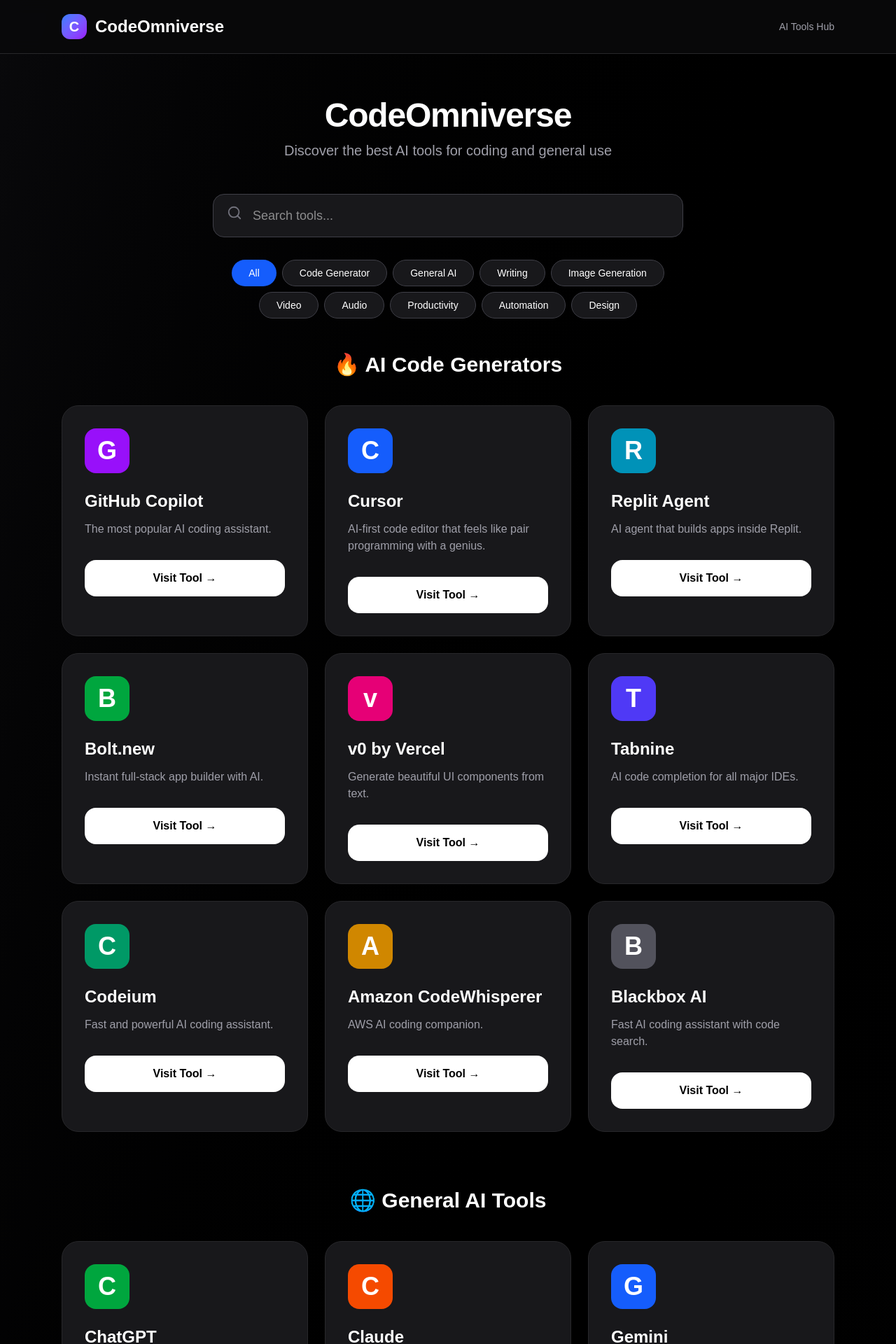
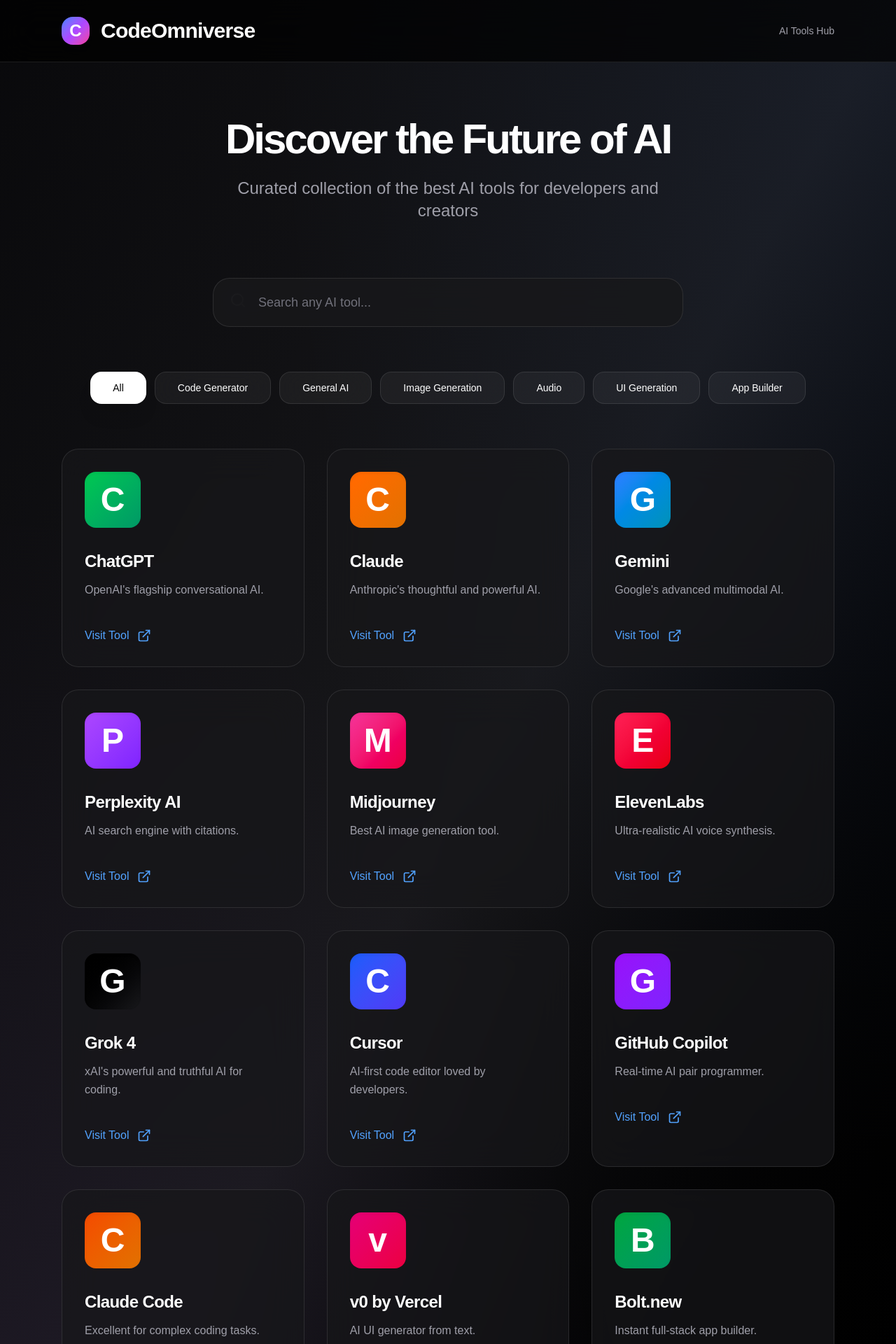
Before and after one commit to karhyoone/codeomniverse, a Next.js app: page / in a window 1280 px wide. Shown: the top 1920 px of the page at 70% size. Built offline with nearby package versions, Linux system fonts and the light colour scheme.

Commit message:
Major upgrade: glassmorphic design, modern cards, professional layout

```diff
--- a/src/app/page.tsx
+++ b/src/app/page.tsx
@@ -4,47 +4,26 @@
 import { Search, ExternalLink, Star } from "lucide-react";
 
 const generalAITools = [
-  { name: "ChatGPT", description: "OpenAI's most popular conversational AI.", category: "General AI", link: "https://chat.openai.com", rating: 4.7, color: "bg-green-600" },
-  { name: "Claude", description: "Anthropic's advanced and thoughtful AI assistant.", category: "General AI", link: "https://claude.ai", rating: 4.8, color: "bg-orange-600" },
-  { name: "Gemini", description: "Google's powerful multimodal AI model.", category: "General AI", link: "https://gemini.google.com", rating: 4.6, color: "bg-blue-600" },
-  { name: "Perplexity AI", description: "AI search engine with accurate citations.", category: "General AI", link: "https://perplexity.ai", rating: 4.7, color: "bg-purple-600" },
-  { name: "Microsoft Copilot", description: "AI assistant integrated across Microsoft ecosystem.", category: "General AI", link: "https://copilot.microsoft.com", rating: 4.5, color: "bg-cyan-600" },
-  { name: "Jasper AI", description: "AI writing assistant for marketing and content creation.", category: "Writing", link: "https://jasper.ai", rating: 4.4, color: "bg-pink-600" },
-  { name: "Copy.ai", description: "Fast AI copywriting and content generation tool.", category: "Writing", link: "https://copy.ai", rating: 4.3, color: "bg-rose-600" },
-  { name: "Rytr", description: "Affordable AI writing assistant.", category: "Writing", link: "https://rytr.me", rating: 4.2, color: "bg-amber-600" },
-  { name: "Writesonic", description: "AI writer with SEO and marketing features.", category: "Writing", link: "https://writesonic.com", rating: 4.4, color: "bg-emerald-600" },
-  { name: "Grammarly", description: "AI-powered writing and grammar checker.", category: "Writing", link: "https://grammarly.com", rating: 4.6, color: "bg-indigo-600" },
-  { name: "Midjourney", description: "Leading AI image generation tool.", category: "Image Generation", link: "https://midjourney.com", rating: 4.8, color: "bg-violet-600" },
-  { name: "DALL·E 3", description: "OpenAI's advanced image generation model.", category: "Image Generation", link: "https://chat.openai.com", rating: 4.7, color: "bg-sky-600" },
-  { name: "Canva Magic Studio", description: "AI design tools inside Canva.", category: "Design", link: "https://canva.com", rating: 4.5, color: "bg-fuchsia-600" },
-  { name: "Adobe Firefly", description: "Adobe's family of generative AI tools.", category: "Design", link: "https://firefly.adobe.com", rating: 4.6, color: "bg-red-600" },
-  { name: "Leonardo.ai", description: "Powerful AI art and image generation platform.", category: "Image Generation", link: "https://leonardo.ai", rating: 4.7, color: "bg-lime-600" },
-  { name: "Synthesia", description: "AI video generation with realistic avatars.", category: "Video", link: "https://synthesia.io", rating: 4.5, color: "bg-teal-600" },
-  { name: "Runway", description: "Advanced AI video and image generation.", category: "Video", link: "https://runwayml.com", rating: 4.6, color: "bg-cyan-600" },
-  { name: "ElevenLabs", description: "Ultra-realistic AI voice synthesis.", category: "Audio", link: "https://elevenlabs.io", rating: 4.9, color: "bg-rose-600" },
-  { name: "Descript", description: "AI-powered audio and video editing.", category: "Audio", link: "https://descript.com", rating: 4.5, color: "bg-amber-600" },
-  { name: "Otter.ai", description: "AI meeting notes and transcription.", category: "Productivity", link: "https://otter.ai", rating: 4.4, color: "bg-yellow-600" },
-  { name: "Gamma", description: "AI-powered presentation maker.", category: "Productivity", link: "https://gamma.app", rating: 4.5, color: "bg-sky-600" },
-  { name: "Notion AI", description: "AI features built into Notion.", category: "Productivity", link: "https://notion.so", rating: 4.5, color: "bg-zinc-600" },
-  { name: "Zapier Central", description: "AI automation and agent builder.", category: "Automation", link: "https://zapier.com", rating: 4.4, color: "bg-emerald-600" },
-  { name: "Framer AI", description: "AI website and design generation in Framer.", category: "Design", link: "https://framer.com", rating: 4.6, color: "bg-fuchsia-600" },
+  { name: "ChatGPT", description: "OpenAI's flagship conversational AI.", category: "General AI", link: "https://chat.openai.com", rating: 4.7, color: "from-green-500 to-emerald-600" },
+  { name: "Claude", description: "Anthropic's thoughtful and powerful AI.", category: "General AI", link: "https://claude.ai", rating: 4.8, color: "from-orange-500 to-amber-600" },
+  { name: "Gemini", description: "Google's advanced multimodal AI.", category: "General AI", link: "https://gemini.google.com", rating: 4.6, color: "from-blue-500 to-cyan-600" },
+  { name: "Perplexity AI", description: "AI search engine with citations.", category: "General AI", link: "https://perplexity.ai", rating: 4.7, color: "from-purple-500 to-violet-600" },
+  { name: "Midjourney", description: "Best AI image generation tool.", category: "Image Generation", link: "https://midjourney.com", rating: 4.8, color: "from-pink-500 to-rose-600" },
+  { name: "ElevenLabs", description: "Ultra-realistic AI voice synthesis.", category: "Audio", link: "https://elevenlabs.io", rating: 4.9, color: "from-rose-500 to-red-600" },
 ];
 
 const codeGenerators = [
-  { name: "GitHub Copilot", description: "The most popular AI coding assistant.", category: "Code Generator", link: "https://github.com/features/copilot", rating: 4.7, color: "bg-purple-600" },
-  { name: "Cursor", description: "AI-first code editor that feels like pair programming with a genius.", category: "Code Generator", link: "https://cursor.com/?ref=codeomniverse", rating: 4.9, color: "bg-blue-600" },
-  { name: "Replit Agent", description: "AI agent that builds apps inside Replit.", category: "Code Generator", link: "https://replit.com/ai", rating: 4.5, color: "bg-cyan-600" },
-  { name: "Bolt.new", description: "Instant full-stack app builder with AI.", category: "Code Generator", link: "https://bolt.new", rating: 4.6, color: "bg-green-600" },
-  { name: "v0 by Vercel", description: "Generate beautiful UI components from text.", category: "Code Generator", link: "https://v0.dev", rating: 4.7, color: "bg-pink-600" },
-  { name: "Tabnine", description: "AI code completion for all major IDEs.", category: "Code Generator", link: "https://tabnine.com", rating: 4.4, color: "bg-indigo-600" },
-  { name: "Codeium", description: "Fast and powerful AI coding assistant.", category: "Code Generator", link: "https://codeium.com", rating: 4.5, color: "bg-emerald-600" },
-  { name: "Amazon CodeWhisperer", description: "AWS AI coding companion.", category: "Code Generator", link: "https://aws.amazon.com/codewhisperer", rating: 4.3, color: "bg-yellow-600" },
-  { name: "Blackbox AI", description: "Fast AI coding assistant with code search.", category: "Code Generator", link: "https://blackbox.ai", rating: 4.4, color: "bg-zinc-600" },
+  { name: "Grok 4", description: "xAI's powerful and truthful AI for coding.", category: "Code Generator", link: "https://grok.x.ai", rating: 4.8, color: "from-black to-zinc-900" },
+  { name: "Cursor", description: "AI-first code editor loved by developers.", category: "Code Generator", link: "https://cursor.com/?ref=codeomniverse", rating: 4.9, color: "from-blue-600 to-indigo-600" },
+  { name: "GitHub Copilot", description: "Real-time AI pair programmer.", category: "Code Generator", link: "https://github.com/features/copilot", rating: 4.7, color: "from-purple-600 to-violet-600" },
+  { name: "Claude Code", description: "Excellent for complex coding tasks.", category: "Code Generator", link: "https://claude.ai", rating: 4.8, color: "from-orange-600 to-amber-600" },
+  { name: "v0 by Vercel", description: "AI UI generator from text.", category: "UI Generation", link: "https://v0.dev", rating: 4.6, color: "from-pink-600 to-rose-600" },
+  { name: "Bolt.new", description: "Instant full-stack app builder.", category: "App Builder", link: "https://bolt.new", rating: 4.5, color: "from-green-600 to-emerald-600" },
 ];
 
 const allTools = [...generalAITools, ...codeGenerators];
 
-const categories = ["All", "Code Generator", "General AI", "Writing", "Image Generation", "Video", "Audio", "Productivity", "Automation", "Design"];
+const categories = ["All", "Code Generator", "General AI", "Image Generation", "Audio", "UI Generation", "App Builder"];
 
 export default function Home() {
   const [searchTerm, setSearchTerm] = useState("");
@@ -58,89 +37,91 @@
   });
 
   return (
-    <div className="min-h-screen bg-gradient-to-br from-zinc-950 via-black to-zinc-950 text-white">
-      <header className="sticky top-0 z-50 border-b border-zinc-800 bg-zinc-950/90 backdrop-blur-md">
-        <div className="max-w-6xl mx-auto px-6 py-5 flex items-center justify-between">
-          <div className="flex items-center gap-3">
-            <div className="w-9 h-9 bg-gradient-to-br from-blue-500 to-purple-600 rounded-xl flex items-center justify-center text-white font-bold text-xl">C</div>
-            <h1 className="text-2xl font-semibold">CodeOmniverse</h1>
+    <div className="min-h-screen bg-gradient-to-br from-zinc-950 via-zinc-900 to-black text-white overflow-hidden relative">
+      {/* Background glows */}
+      <div className="absolute inset-0 bg-[radial-gradient(at_top_right,#3b82f610_0%,transparent_50%)]"></div>
+      <div className="absolute inset-0 bg-[radial-gradient(at_bottom_left,#a855f710_0%,transparent_50%)]"></div>
+
+      {/* Header */}
+      <header className="sticky top-0 z-50 border-b border-white/10 bg-black/70 backdrop-blur-xl">
+        <div className="max-w-6xl mx-auto px-6 py-6 flex items-center justify-between">
+          <div className="flex items-center gap-4">
+            <div className="w-10 h-10 bg-gradient-to-br from-blue-500 via-purple-500 to-pink-500 rounded-2xl flex items-center justify-center text-white font-bold text-2xl shadow-lg">C</div>
+            <h1 className="text-3xl font-semibold tracking-tight">CodeOmniverse</h1>
           </div>
           <p className="text-sm text-zinc-400">AI Tools Hub</p>
         </div>
       </header>
 
-      <div className="max-w-6xl mx-auto px-6 py-16">
-        <div className="text-center mb-12">
-          <h2 className="text-5xl font-semibold tracking-tight mb-3">CodeOmniverse</h2>
-          <p className="text-xl text-zinc-400">Discover the best AI tools for coding and general use</p>
+      <div className="max-w-6xl mx-auto px-6 py-20 relative">
+        {/* Hero */}
+        <div className="text-center mb-20">
+          <h2 className="text-6xl font-bold tracking-tighter mb-6">Discover the Future of AI</h2>
+          <p className="text-2xl text-zinc-400 max-w-2xl mx-auto">Curated collection of the best AI tools for developers and creators</p>
         </div>
 
         {/* Search + Filters */}
-        <div className="max-w-2xl mx-auto mb-12">
-          <div className="relative mb-8">
-            <Search className="absolute left-5 top-4 text-zinc-500" size={22} />
+        <div className="max-w-2xl mx-auto mb-16">
+          <div className="relative">
+            <Search className="absolute left-6 top-5 text-zinc-500" size={24} />
             <input
               type="text"
-              placeholder="Search tools..."
+              placeholder="Search any AI tool..."
               value={searchTerm}
               onChange={(e) => setSearchTerm(e.target.value)}
-              className="w-full bg-zinc-900 border border-zinc-700 rounded-2xl pl-14 py-4 text-lg focus:outline-none focus:border-blue-500"
+              className="w-full bg-zinc-900/80 border border-white/10 rounded-3xl pl-16 py-5 text-lg focus:outline-none focus:border-blue-500 placeholder-zinc-500 backdrop-blur-xl"
             />
           </div>
+        </div>
 
-          <div className="flex flex-wrap gap-2 justify-center">
+        {/* Category Filters */}
+        <div className="flex flex-wrap gap-3 justify-center mb-16">
           {categories.map(cat => (
             <button
               key={cat}
               onClick={() => setActiveCategory(cat)}
-                className={`px-6 py-2 rounded-full text-sm font-medium transition-all ${
-                  activeCategory === cat ? "bg-blue-600 text-white" : "bg-zinc-900 border border-zinc-700 hover:bg-zinc-800"
+              className={`px-8 py-3 rounded-2xl text-sm font-medium transition-all backdrop-blur-xl ${
+                activeCategory === cat
+                  ? "bg-white text-black shadow-xl"
+                  : "bg-white/5 border border-white/10 hover:bg-white/10"
               }`}
             >
               {cat}
             </button>
           ))}
         </div>
+
+        {/* Tools Grid with Glass Effect */}
+        <div className="grid grid-cols-1 md:grid-cols-2 lg:grid-cols-3 gap-8">
+          {filteredTools.map((tool, i) => (
+            <div
+              key={i}
+              className="group bg-zinc-900/70 border border-white/10 backdrop-blur-xl rounded-3xl p-8 hover:border-blue-500/50 hover:bg-zinc-900/90 transition-all duration-500 hover:-translate-y-2 hover:shadow-2xl hover:shadow-blue-500/20"
+            >
+              <div className={`w-20 h-20 mb-8 rounded-2xl bg-gradient-to-br ${tool.color} flex items-center justify-center text-5xl font-bold text-white shadow-inner`}>
+                {tool.name[0]}
               </div>
+              <h4 className="text-2xl font-semibold mb-3 tracking-tight">{tool.name}</h4>
+              <p className="text-zinc-400 mb-10 line-clamp-3 leading-relaxed">{tool.description}</p>
 
-        {/* AI Code Generators Section */}
-        <div className="mb-20">
-          <h3 className="text-3xl font-semibold mb-10 text-center">🔥 AI Code Generators</h3>
-          <div className="grid grid-cols-1 md:grid-cols-2 lg:grid-cols-3 gap-6">
-            {codeGenerators.filter(t => activeCategory === "All" || t.category === activeCategory).map((tool, i) => (
-              <div key={i} className="bg-zinc-900 border border-zinc-800 rounded-3xl p-8 hover:border-blue-500 transition-all hover:-translate-y-1">
-                <div className={`w-16 h-16 mb-6 rounded-2xl bg-gradient-to-br ${tool.color} flex items-center justify-center text-4xl font-bold text-white`}>{tool.name[0]}</div>
-                <h4 className="text-2xl font-semibold mb-3">{tool.name}</h4>
-                <p className="text-zinc-400 mb-8 line-clamp-3">{tool.description}</p>
-                <a href={tool.link} target="_blank" rel="noopener noreferrer" className="block w-full text-center bg-white text-black font-semibold py-3.5 rounded-2xl hover:bg-zinc-100">
-                  Visit Tool →
+              <a
+                href={tool.link}
+                target="_blank"
+                rel="noopener noreferrer"
+                className="inline-flex items-center gap-3 text-blue-400 hover:text-blue-300 font-medium group-hover:translate-x-1 transition"
+              >
+                Visit Tool
+                <ExternalLink size={20} />
               </a>
             </div>
           ))}
         </div>
       </div>
 
-        {/* General AI Tools Section */}
-        <div>
-          <h3 className="text-3xl font-semibold mb-10 text-center">🌐 General AI Tools</h3>
-          <div className="grid grid-cols-1 md:grid-cols-2 lg:grid-cols-3 gap-6">
-            {generalAITools.filter(t => activeCategory === "All" || t.category === activeCategory).map((tool, i) => (
-              <div key={i} className="bg-zinc-900 border border-zinc-800 rounded-3xl p-8 hover:border-blue-500 transition-all hover:-translate-y-1">
-                <div className={`w-16 h-16 mb-6 rounded-2xl bg-gradient-to-br ${tool.color} flex items-center justify-center text-4xl font-bold text-white`}>{tool.name[0]}</div>
-                <h4 className="text-2xl font-semibold mb-3">{tool.name}</h4>
-                <p className="text-zinc-400 mb-8 line-clamp-3">{tool.description}</p>
-                <a href={tool.link} target="_blank" rel="noopener noreferrer" className="block w-full text-center bg-white text-black font-semibold py-3.5 rounded-2xl hover:bg-zinc-100">
-                  Visit Tool →
-                </a>
-              </div>
-            ))}
-          </div>
-        </div>
-      </div>
-
-      <footer className="border-t border-zinc-800 bg-black py-12 mt-20">
-        <div className="max-w-6xl mx-auto px-6 text-center text-zinc-500 text-sm">
-          CodeOmniverse © 2026 • Curated for developers
+      {/* Footer */}
+      <footer className="border-t border-white/10 bg-black/80 backdrop-blur-xl py-16 mt-32">
+        <div className="max-w-6xl mx-auto px-6 text-center text-zinc-500">
+          CodeOmniverse © 2026 • Curated with passion for developers
         </div>
       </footer>
     </div>
```
Lines whose indentation alone changed are shown as unchanged.
